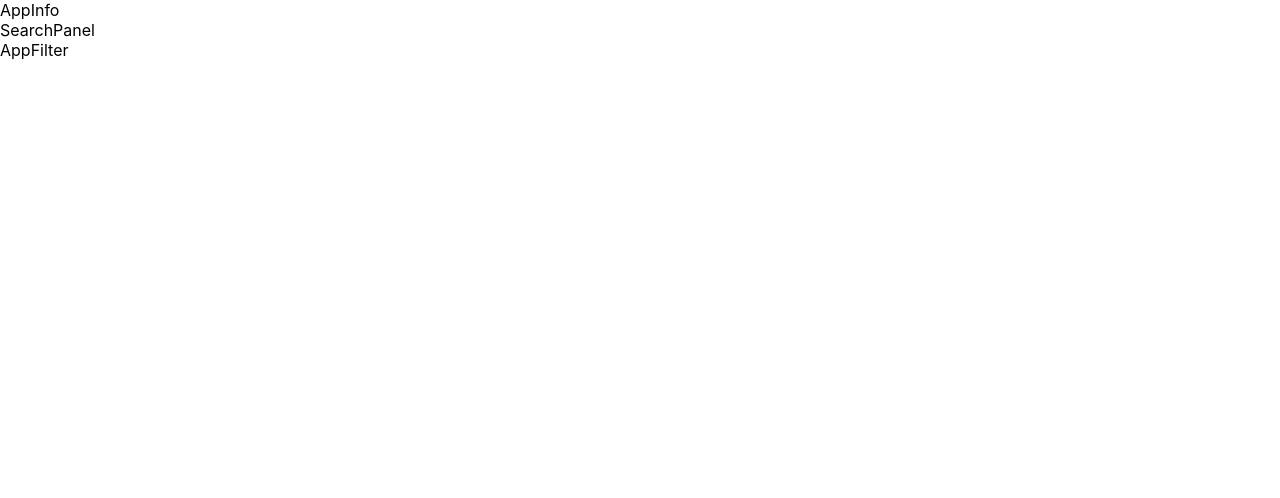
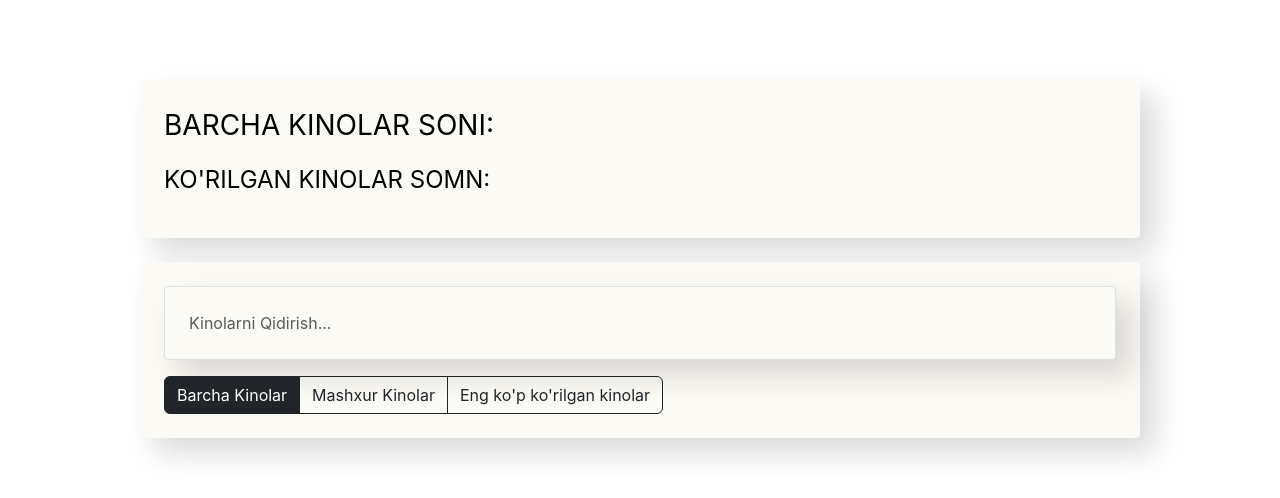
Before and after one commit to Normatov17/kino, a React (Create React App) app: page / in a window 1280 px wide. Shown: the top 498 px of the page. Built offline with nearby package versions, Linux system fonts and the light colour scheme.

Commit message:
app-info, search panel

```diff
--- a/public/index.html
+++ b/public/index.html
@@ -15,6 +15,20 @@
       user's mobile device or desktop. See https://developers.google.com/web/fundamentals/web-app-manifest/
     -->
     <link rel="manifest" href="%PUBLIC_URL%/manifest.json" />
+    <link
+      href="https://cdn.jsdelivr.net/npm/bootstrap@5.3.2/dist/css/bootstrap.min.css"
+      rel="stylesheet"
+      integrity="sha384-T3c6CoIi6uLrA9TneNEoa7RxnatzjcDSCmG1MXxSR1GAsXEV/Dwwykc2MPK8M2HN"
+      crossorigin="anonymous"
+    />
+    <link
+      rel="stylesheet"
+      href="https://cdnjs.cloudflare.com/ajax/libs/font-awesome/6.4.2/css/all.min.css"
+      integrity="sha512-z3gLpd7yknf1YoNbCzqRKc4qyor8gaKU1qmn+CShxbuBusANI9QpRohGBreCFkKxLhei6S9CQXFEbbKuqLg0DA=="
+      crossorigin="anonymous"
+      referrerpolicy="no-referrer"
+    />
+
     <!--
       Notice the use of %PUBLIC_URL% in the tags above.
       It will be replaced with the URL of the `public` folder during the build.
--- a/src/components/app-filter/app-filter.js
+++ b/src/components/app-filter/app-filter.js
@@ -1,7 +1,17 @@
-import React from "react";
-
 function AppFilter() {
-  return <div>AppFilter</div>;
+  return (
+    <div className=" btn-group mt-3 ">
+      <button type="button" className="btn btn-dark ">
+        Barcha Kinolar
+      </button>
+      <button type="button" className="btn btn-outline-dark  ">
+        Mashxur Kinolar
+      </button>
+      <button type="button" className="btn btn-outline-dark  ">
+        Eng ko'p ko'rilgan kinolar
+      </button>
+    </div>
+  );
 }
 
 export default AppFilter;
--- a/src/components/app-info/app-info.css
+++ b/src/components/app-info/app-info.css
@@ -0,0 +1,13 @@
+.app-info {
+  padding: 1.5rem;
+  border-radius: 4px;
+  background-color: #fcfaf5;
+  box-shadow: 15px 15px 30px rgb(0, 0, 0, 0.15);
+}
+
+.serch-panel {
+  padding: 1.5rem;
+  border-radius: 4px;
+  background-color: #fcfaf5;
+  box-shadow: 15px 15px 30px rgb(0, 0, 0, 0.15);
+}
--- a/src/components/app-info/app-info.js
+++ b/src/components/app-info/app-info.js
@@ -1,7 +1,11 @@
-import React from "react";
-
+import "./app-info.css";
 function AppInfo() {
-  return <div>AppInfo</div>;
+  return (
+    <div className="app-info">
+      <p className="fs-3 text-uppercase ">Barcha kinolar soni:</p>
+      <p className="fs-4 text-uppercase ">Ko'rilgan kinolar somn:</p>
+    </div>
+  );
 }
 
 export default AppInfo;
--- a/src/components/app/App.js
+++ b/src/components/app/App.js
@@ -5,13 +5,13 @@ import AppFilter from "../app-filter/app-filter";
 
 const App = () => {
   return (
-    <div className="app">
-      <div>
+    <div className="app font-monofcase">
+      <div className="content">
         <AppInfo />
-      </div>
-      <div>
-        <SearchPanel />
-        <AppFilter />
+        <div className="serch-panel">
+          <SearchPanel />
+          <AppFilter />
+        </div>
       </div>
     </div>
   );
--- a/src/components/app/app.css
+++ b/src/components/app/app.css
@@ -9,3 +9,11 @@
   margin: 0 auto;
   padding: 5rem 0;
 }
+
+.serch-panel {
+  margin-top: 1.5rem;
+  padding-top: 1.5rem;
+  border-radius: 4px;
+  background-color: #fcfaf5;
+  box-shadow: 15px 15px 30px rgb(0, 0, 0, 0.15);
+}
--- a/src/components/search-panel/search-panel.css
+++ b/src/components/search-panel/search-panel.css
@@ -0,0 +1,6 @@
+.search-input {
+  padding: 1.5rem;
+  border-radius: 4px;
+  background-color: #fcfaf5;
+  box-shadow: 15px 15px 30px rgb(0, 0, 0, 0.15);
+}
--- a/src/components/search-panel/search-panel.js
+++ b/src/components/search-panel/search-panel.js
@@ -1,7 +1,14 @@
-import React from "react";
-
+import "./search-panel.css";
 function SearchPanel() {
-  return <div>SearchPanel</div>;
+  return (
+    <div>
+      <input
+        type="text"
+        className="form-control search-input "
+        placeholder="Kinolarni Qidirish..."
+      />
+    </div>
+  );
 }
 
 export default SearchPanel;
```
